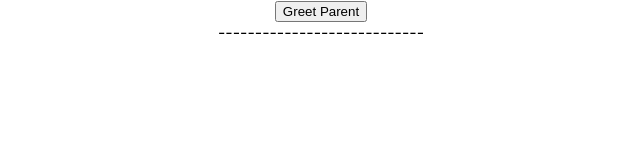
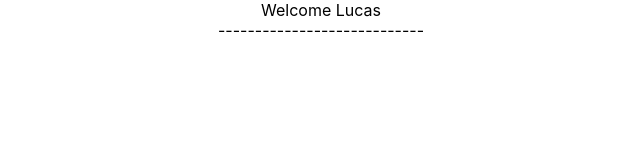
Before and after one commit to LucasYangTr/React_Training, a React (Create React App) app: page / in a window 1280 px wide. Shown: the top 160 px of the page, without its empty margins (319-959 px from the left). Built offline with nearby package versions, Linux system fonts and the light colour scheme.

Commit message:
conditional rendering if else method

```diff
--- a/src/App.js
+++ b/src/App.js
@@ -9,11 +9,13 @@
 import ClassClick from './components/ClassClick';
 import EventBind from './components/EventBind';
 import ParentComponent from './components/ParentComponent';
+import UserGreeting from './components/UserGreeting';
 
 function App() {
   return (
     <div className="App">
-      <ParentComponent />
+      <UserGreeting />
+      {/* <ParentComponent /> */}
       {/* <EventBind /> */}
       {/* <FunctionClick /> */}
       {/* <ClassClick /> */}
--- /dev/null
+++ b/src/components/UserGreeting.js
@@ -0,0 +1,27 @@
+import React, {Component} from 'react'
+
+class UserGreeting extends Component{
+
+    constructor(props){
+        super(props);
+        this.state = {
+            isLoggedIn: true
+        };
+    }
+
+    render(){
+
+        if(this.state.isLoggedIn){
+            return (
+                <div> Welcome Lucas </div>
+            );
+        }
+        else{
+            return (
+                <div> Welcome Guest </div>
+            );
+        }
+    }
+}
+
+export default UserGreeting
```
